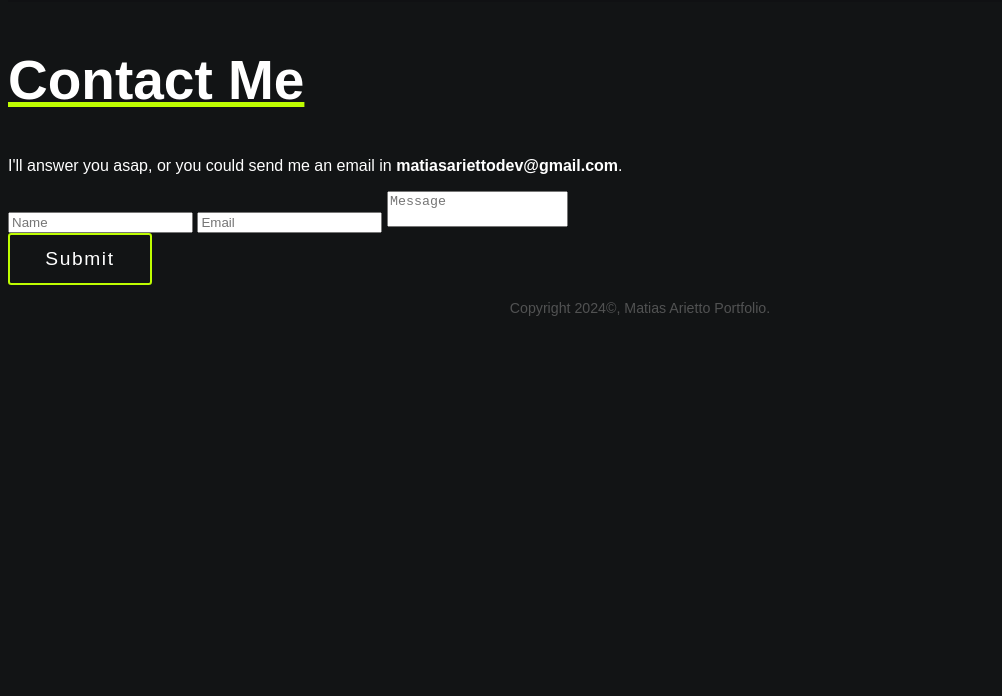
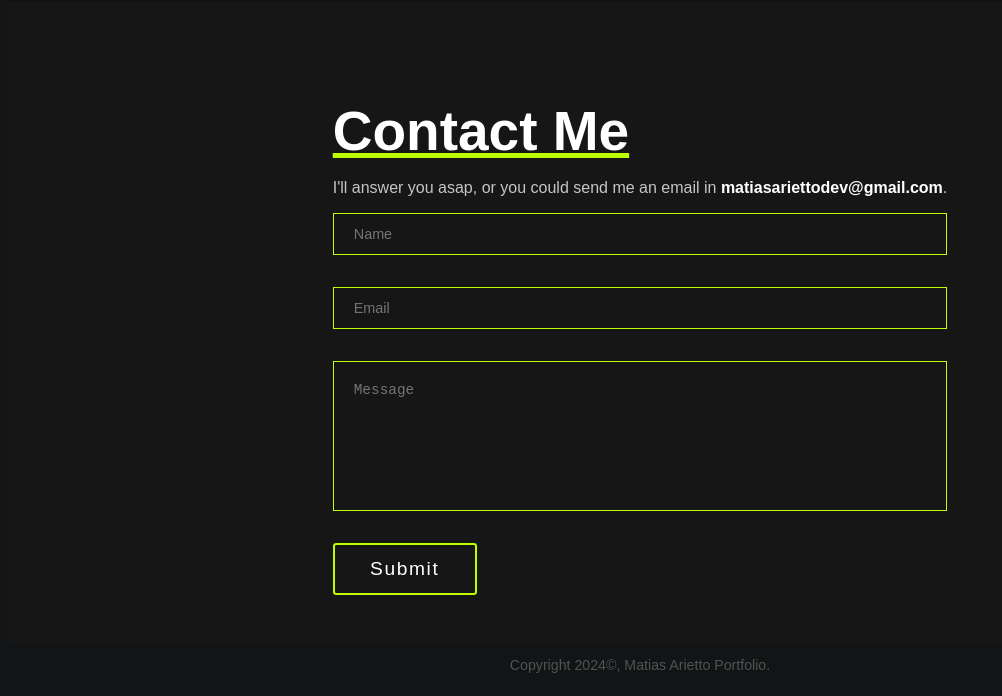
Before and after one commit to estreat1ng/fcc-responsive-web-design, a plain HTML site: page portfolio-webpage/index.html in a window 1280 px wide. Shown: the part 2057-2753 px from the top of the page, without its empty margins (0-1002 px from the left). Before the commit the page ends 2396 px from the top, so only its background shows below. Drawn offline with nearby package versions, Linux system fonts and the light colour scheme; a script that the page names is missing; a web font is replaced by a local one.

Commit message:
Cambio de class names, Cambio de color en btn-scroll

```diff
--- a/portfolio-webpage/styles.css
+++ b/portfolio-webpage/styles.css
@@ -165,7 +165,7 @@ html {
     text-decoration: none;
     text-decoration-color: transparent;
     font-weight: 600;
-    transition:  color .275s ease-in-out 0.2s, text-decoration .275s ease-in-out .2s;
+    transition:  color .224s ease-in-out 0.2s, text-decoration .155s ease-out .122s;
     padding: 1px;
     margin-left: 20px;
 
@@ -201,7 +201,7 @@ html {
 {
     text-align: left;
     margin: 0;
-    font-size: 35px;
+    font-size: 3rem;
 }
 
 .introduction /*I'm (Up to) Developer*/
@@ -283,13 +283,14 @@ html {
     height: 3rem;
 }
 
-.btn-scroll
+.btn-scroll /*buscar hacer el triangulo sin bg blanco, y el fondo negro*/
 {
     text-decoration: none;
     height: 45px;
     width: 45px;
-    background-color: var(--milk);
-    border: unset;
+    background-color: rgb(27, 30, 34);
+    color: #f6f6f6;
+    border: 2px white;
     border-radius: 50px;
     margin: 0 auto;
     display: flex;
@@ -303,10 +304,14 @@ html {
 .btn-scroll:hover
 {
     background-color: var(--spinetta-color);
-    color: black;
+    color: #f6f6f6;
     transform-origin: center;
     transform: rotate(360deg);
     animation: rotate-triangle .4s linear 1;
+}
+
+.btn-scroll a {
+    color:
 }
 
 @keyframes rotate-traingle { /*Animation for triangle's button*/
@@ -328,7 +333,7 @@ html {
 }
 
 .btn-scroll:visited {
-    color: black;
+
 }
 
 .btn-wrapper .btn {
@@ -452,7 +457,7 @@ b {
 }
 /*-------------- Contact Section --------------*/
 
-#contact /*Contact Me Section*/
+.contact__section /*Contact Me Section*/
 {
     display: flex;
     flex-direction: column;
@@ -460,20 +465,22 @@ b {
     align-items: center;
     background: rgb(22, 22, 22);
     height: 80vh;
+
 }
 
 
-.contact-title {
+.contact__section__title {
     display: flex;
     flex-direction: column;
 
 }
-.contact-title h1 {
+.contact__section__title h1 {
     margin-top: 50px;
     margin-bottom: 0;
 
 }
-.contact-title p
+
+.contact__section__text
 {
     color: var(--subtext);
 }
@@ -481,13 +488,13 @@ b {
 
 /*-- Contact Form --*/
 
-#contact-form
+.contact__form
 {
     display: flex;
     flex-direction: column;
 }
 
-#contact-form input, #contact-form textarea {
+.contact__form input, .contact__form textarea {
     outline: unset;
     padding: 20px 20px;
     margin-bottom: 2rem;
@@ -498,19 +505,19 @@ b {
     box-shadow: none;
 }
 
-#contact-form textarea {
+.contact__form textarea {
     height: 150px;
 }
 
-#contact-form input:active {
+.contact__form input:active {
 
 }
 
-.form-input {
+.contact__form__input {
     height: calc(1.5em + .75rem + 2px);
     font-size: .9rem;
 }
-.form-input::selection {
+.contact__form__input::selection {
     background-color: #befd0133;
 }
 
```
